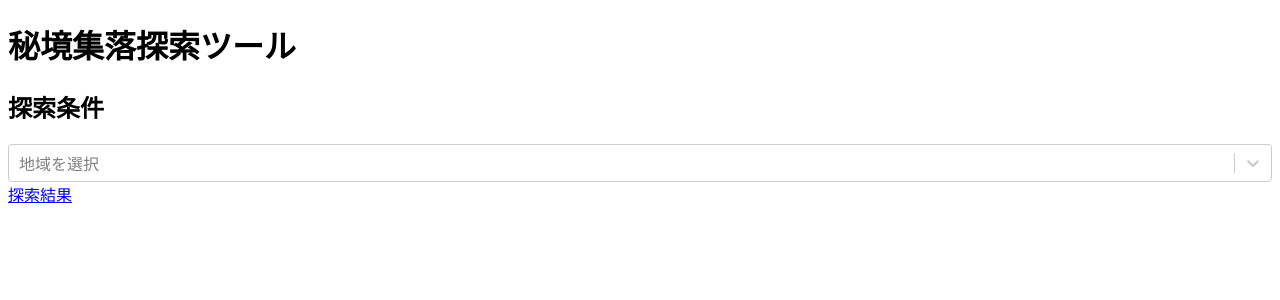
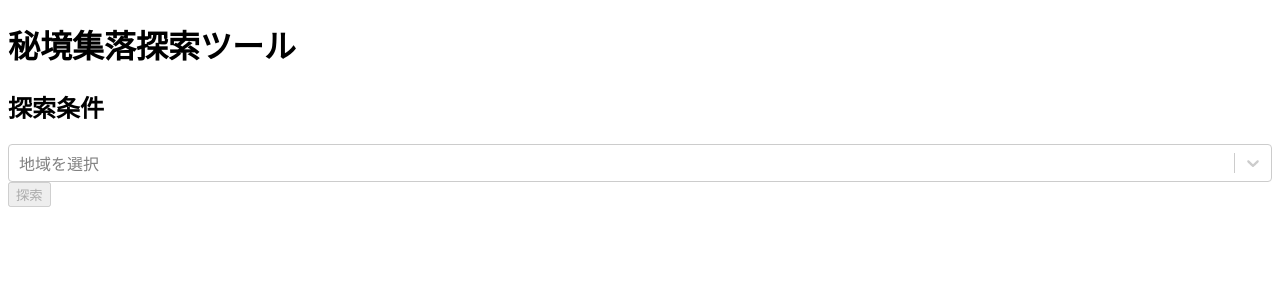
Before and after one commit to ogawa-tomo/search-isolated-villages-2-front, a Next.js app: page / in a window 1280 px wide. Shown: the top 300 px of the page. Built offline with nearby package versions, Linux system fonts and the light colour scheme.

Commit message:
探索リンクをボタンにする

```diff
--- a/src/components/VillageSearchForm.tsx
+++ b/src/components/VillageSearchForm.tsx
@@ -3,6 +3,7 @@
 import Link from "next/link";
 import { useState } from "react";
 import Select from 'react-select';
+import { useRouter } from 'next/navigation'
 
 
 
@@ -84,8 +85,15 @@ const groupedOptions = [
   },
 ];
 
+const searchPath = (region: string) => {
+  const params = new URLSearchParams()
+  params.append('region', region)
+  return `/result?${params.toString()}`
+}
+
 export default function VillageSearchForm() {
   const [region, setRegion] = useState(null)
+  const router = useRouter()
 
   return (
     <>
@@ -97,7 +105,13 @@ export default function VillageSearchForm() {
         options={groupedOptions}
         onChange={(value) => value ? setRegion(value) : null}
       />
-      <Link href={{ pathname: "result", query: { region: region?.value }}}>探索結果</Link>
+      <button
+        type="button"
+        onClick={() => router.push(searchPath(region?.value))}
+        disabled={!region}
+      >
+        探索
+      </button>
     </>
   )
 
```
